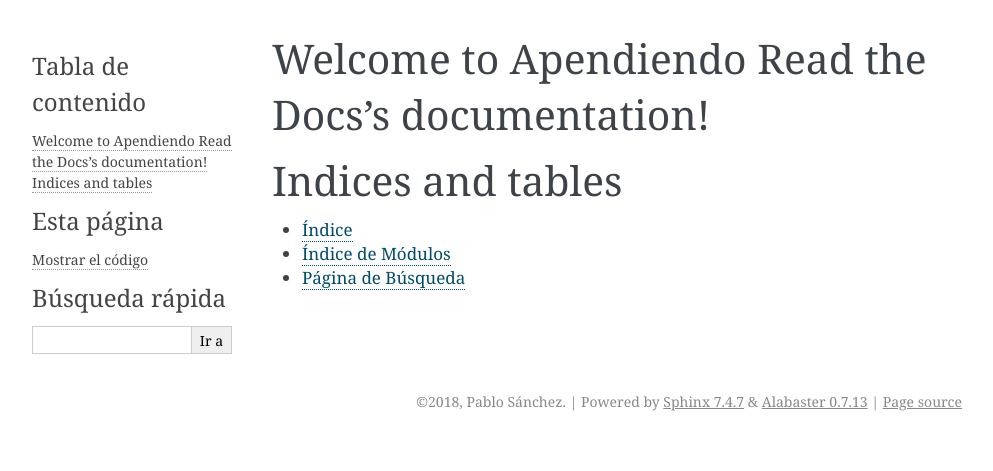
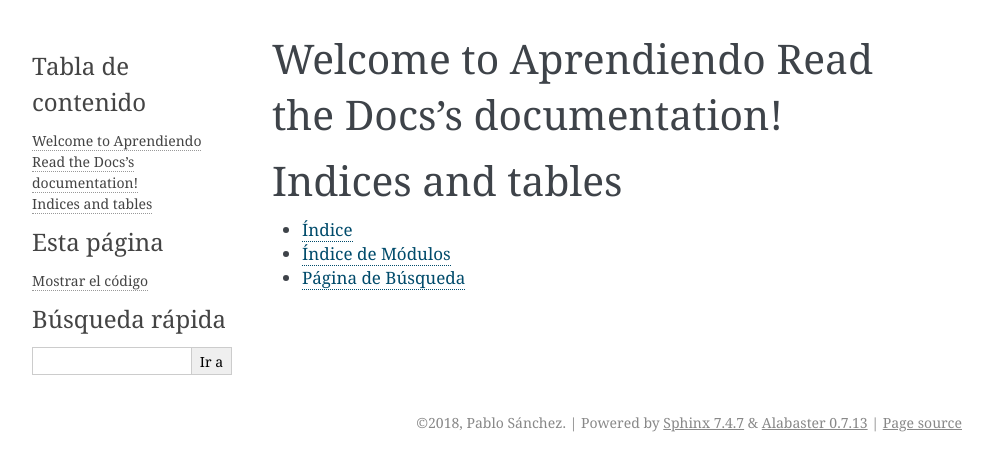
Before and after one commit to LatacitaTeaching/TempPruebas, a Sphinx documentation site: the page built from source/index.rst, in a window 1280 px wide. Shown: the top 471 px of the page, without its empty margins (148-1141 px from the left). Built offline with Sphinx 7.4.7, drawn with Linux system fonts in a browser that asks for light colours.

Commit message:
Corregir erratas en el título del proyecto

```diff
--- a/source/index.rst
+++ b/source/index.rst
@@ -1,9 +1,9 @@
-.. Apendiendo Read the Docs documentation master file, created by
+.. Aprendiendo Read the Docs documentation master file, created by
    sphinx-quickstart on Wed Sep 26 12:59:07 2018.
    You can adapt this file completely to your liking, but it should at least
    contain the root `toctree` directive.
 
-Welcome to Apendiendo Read the Docs's documentation!
+Welcome to Aprendiendo Read the Docs's documentation!
 ====================================================
 
 .. toctree::
```
Also changed, not shown: 1 other file.
